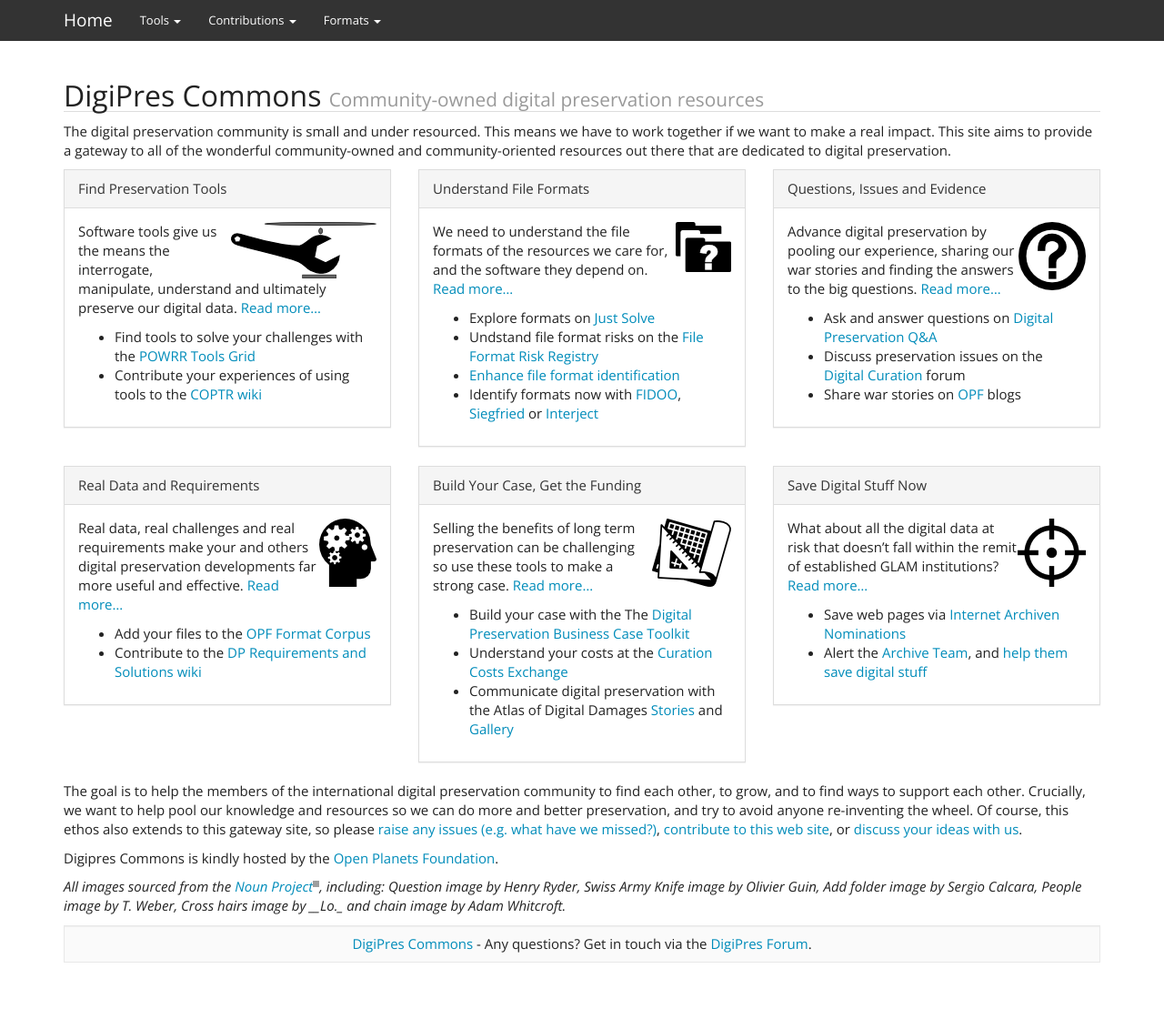
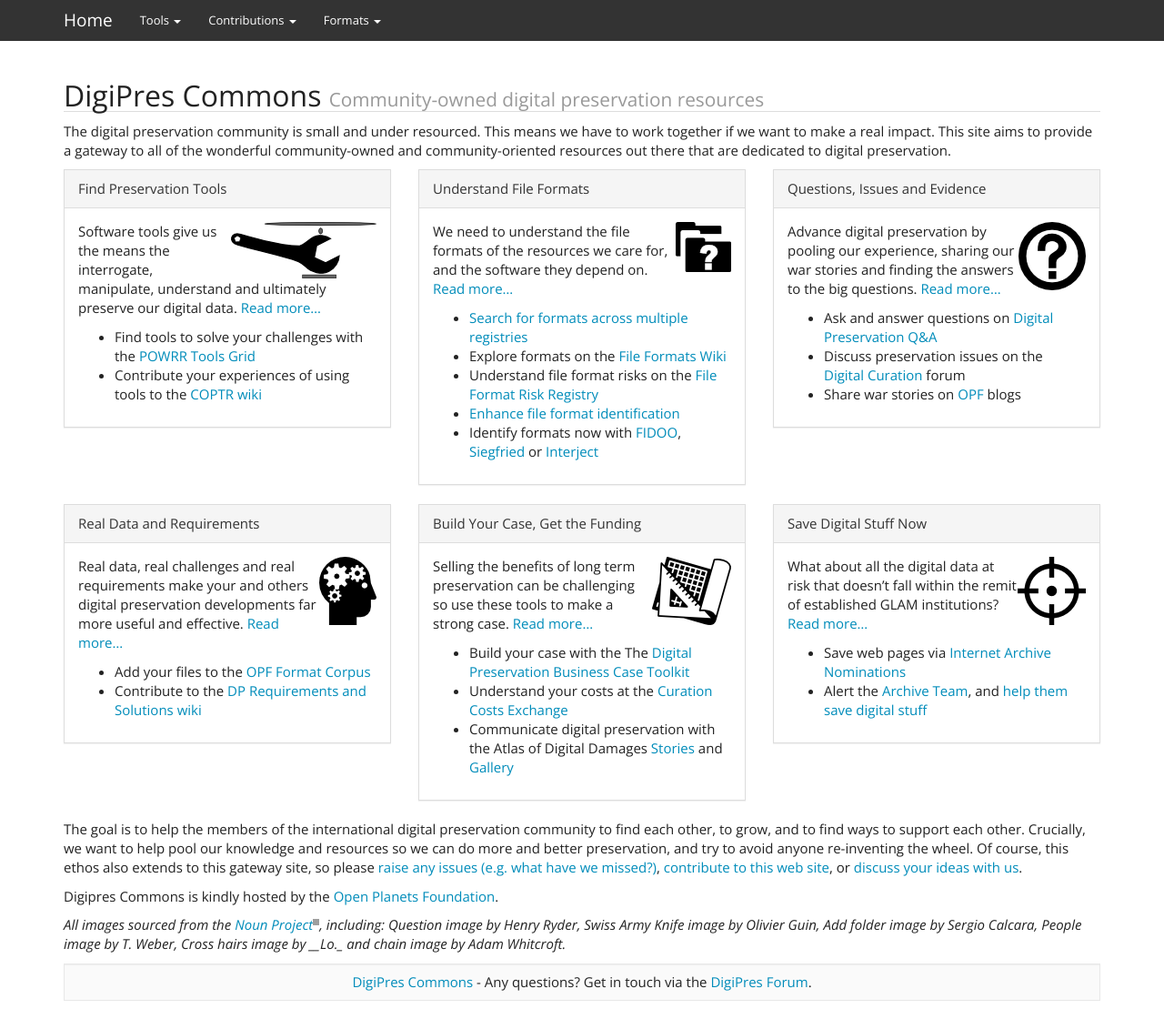
Before and after one commit to digipres/awesome-digital-preservation, a Jekyll site: the page built from index.md, in a window 1280 px wide. Shown: the whole page at 91% size. Built offline with Jekyll 4.4.1, drawn with Linux system fonts in a browser that asks for light colours; before the commit the page ends 1078 px from its top, so only the background shows below that.

Commit message:
Fix typos, added inner link.

```diff
--- a/index_save_stuff.md
+++ b/index_save_stuff.md
@@ -1,4 +1,4 @@
 What about all the digital data at risk that doesn't fall within the remit of established GLAM institutions? [Read more...](save_stuff_main.html)
 
-* Save web pages via [Internet Archiven Nominations](http://blog.archive.org/2013/10/25/fixing-broken-links/#save_page)
+* Save web pages via [Internet Archive Nominations](http://blog.archive.org/2013/10/25/fixing-broken-links/#save_page)
 * Alert the [Archive Team](http://archiveteam.org/), and [help them save digital stuff](http://archiveteam.org/index.php?title=Who_We_Are)
--- a/index_understanding_formats.md
+++ b/index_understanding_formats.md
@@ -1,6 +1,7 @@
 We need to understand the file formats of the resources we care for, and the software they depend on. [Read more...](formats_main.html)
 
-* Explore formats on [Just Solve](http://justsolve.archiveteam.org)
-* Undstand file format risks on the [File Format Risk Registry](http://wiki.opf-labs.org/display/TR/OPF+File+Format+Risk+Registry)
+* [Search for formats across multiple registries](/formats/)
+* Explore formats on the [File Formats Wiki](http://justsolve.archiveteam.org)
+* Understand file format risks on the [File Format Risk Registry](http://wiki.opf-labs.org/display/TR/OPF+File+Format+Risk+Registry)
 * [Enhance file format identification](fileformatid_main.html)
 * Identify formats now with [FIDOO](http://www.techmaurice.com/fidoo/), [Siegfried](http://www.itforarchivists.com/siegfried) or [Interject](http://www.webarchive.org.uk/interject/inspect/)
```
